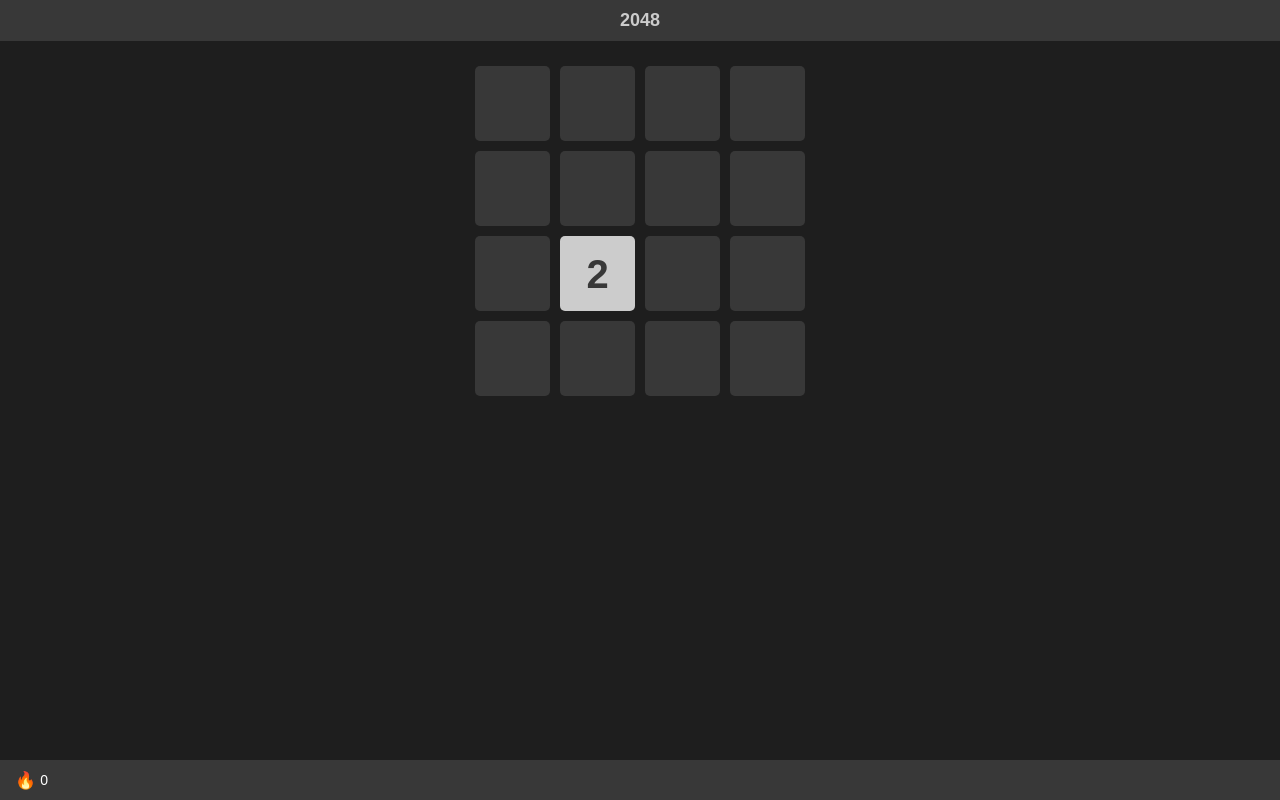
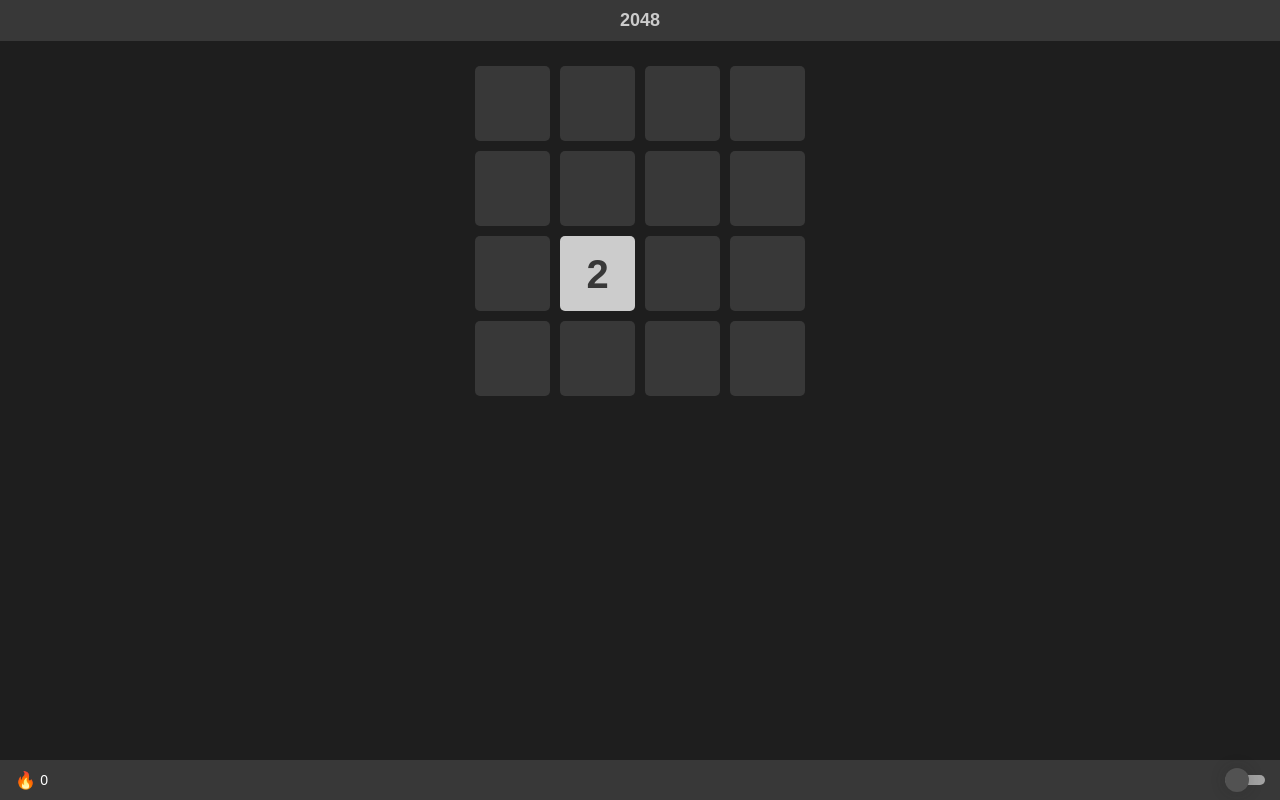
Before and after one commit to renatodelpupo/2048, a Vue app: page / in a window 1280 px wide. Built offline with nearby package versions, Linux system fonts and the light colour scheme.

Commit message:
feat: emit theme switch

```diff
--- a/src/components/atoms/ThemeSwitcher.vue
+++ b/src/components/atoms/ThemeSwitcher.vue
@@ -1,6 +1,6 @@
 <template>
   <div class="ThemeSwitcher">
-    <label class="switch" id="switch" @click="toggleTheme()">
+    <label class="switch" id="switch" @click="() => $emit('toggle-theme')">
       <span class="slider" :class="[darkTheme ? 'theme-dark' : 'theme-light']" />
     </label>
   </div>
@@ -12,16 +12,10 @@
 export default defineComponent({
   name: 'ThemeSwitcher',
 
-  setup() {
-    const darkTheme = ref(true)
-
-    const toggleTheme = () => {
-      darkTheme.value = !darkTheme.value
-    }
-
-    return {
-      darkTheme,
-      toggleTheme
+  props: {
+    darkTheme: {
+      default: true,
+      type: Boolean
     }
   }
 })
--- a/src/components/organisms/Footer.vue
+++ b/src/components/organisms/Footer.vue
@@ -4,16 +4,24 @@
       <span class="Footer-streak-icon">🔥</span>
       <span lass="Footer-streak-text" v-text="score" />
     </div>
+    <theme-switcher :darkTheme="darkTheme" @toggle-theme="() => $emit('toggle-theme')" />
   </div>
 </template>
 
 <script lang="ts">
 import { defineComponent } from 'vue'
+import ThemeSwitcher from '../atoms/ThemeSwitcher.vue'
 
 export default defineComponent({
   name: 'Footer',
 
+  components: { ThemeSwitcher },
+
   props: {
+    darkTheme: {
+      default: true,
+      type: Boolean
+    },
     score: {
       default: 0,
       type: Number
--- a/src/components/pages/Home.vue
+++ b/src/components/pages/Home.vue
@@ -4,7 +4,7 @@
     <main class="Main">
       <grid :squares="squares" />
     </main>
-    <app-footer :score="score" />
+    <app-footer :darkTheme="darkTheme" :score="score" @toggle-theme="toggleTheme" />
   </div>
 </template>
 
@@ -20,6 +20,7 @@
   components: { AppFooter, AppHeader, Grid },
 
   setup() {
+    const darkTheme = ref(true)
     const score = ref(0)
     const squares = ref(Array(16).fill(0))
     const width = 4
@@ -225,11 +226,17 @@
     window.document.addEventListener('touchstart', handleTouchStart, false)
     window.document.addEventListener('touchmove', handleTouchMove, false)
 
+    const toggleTheme = () => {
+      darkTheme.value = !darkTheme.value
+    }
+
     onMounted(generate)
 
     return {
+      darkTheme,
       score,
-      squares
+      squares,
+      toggleTheme
     }
   }
 })
```
